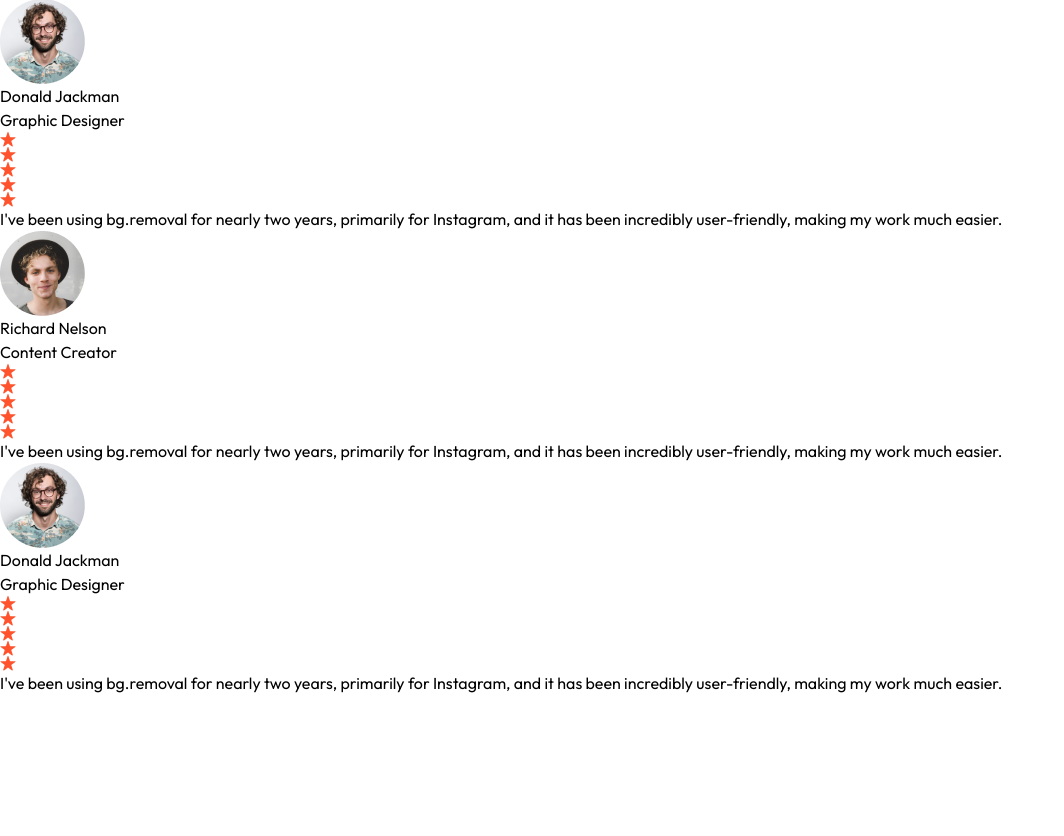
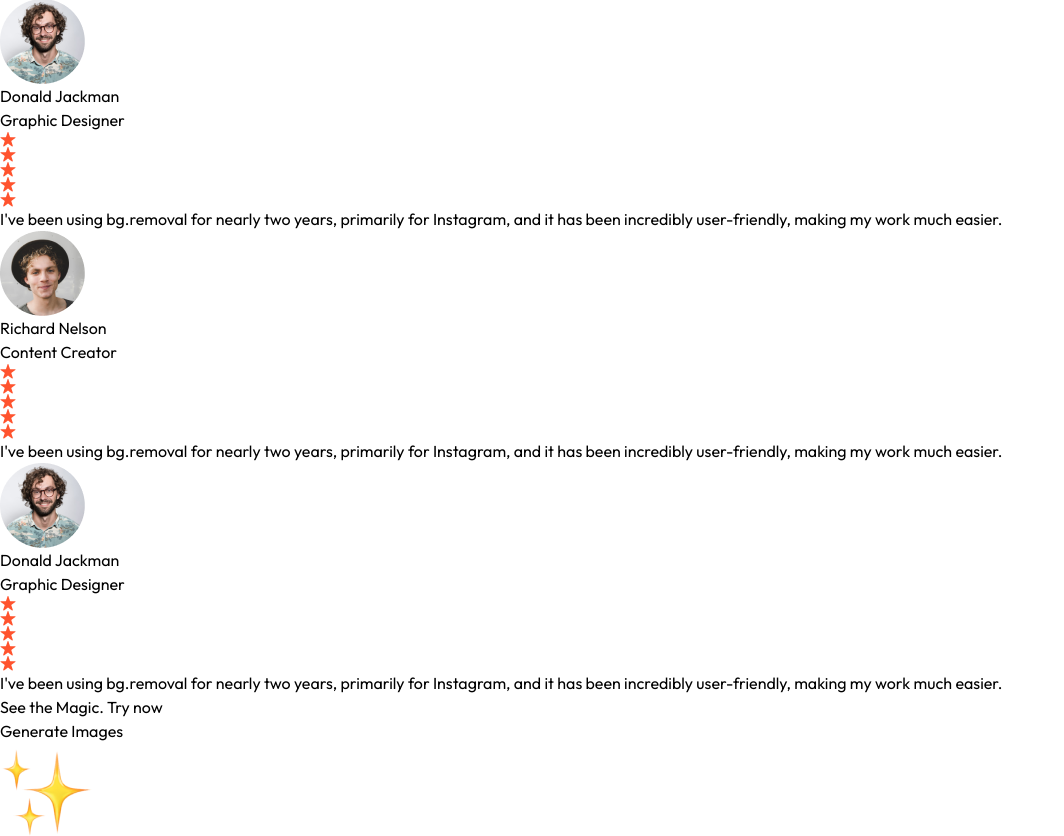
Before and after one commit to 01Nikhat/Artify, a React (Vite) app in the folder clients/: page / in a window 1280 px wide. Shown: the part 1851-2687 px from the top of the page, without its empty margins (0-1064 px from the left). Before the commit the page ends 2546 px from the top, so only its background shows below. Built offline with nearby package versions, Linux system fonts and the light colour scheme.

Commit message:
third commit

```diff
--- /dev/null
+++ b/clients/src/components/GenerateBtn.jsx
@@ -0,0 +1,16 @@
+import React from 'react'
+import { assets } from '../assets/assets'
+
+const GenerateBtn = () => {
+  return (
+    <div className='pb-16 text-center' >
+      <h1 className='text-2xl md:text-3xl lg:text-4xl mt-4 font-semibold text-neutral-800 py-6 md:py-16'>
+        See the Magic. Try now</h1>
+      <button className='inline-flex items-center gap-2 px-12 py-3 rounded-full bg-black text-white m-auto hover:scale-105 transition-all duration-500'> Generate Images
+        <img src={assets.star_group} alt="" className='h-6' />
+      </button>
+    </div>
+  )
+}
+
+export default GenerateBtn
--- a/clients/src/pages/Home.jsx
+++ b/clients/src/pages/Home.jsx
@@ -3,6 +3,7 @@
 import Steps from '../components/steps'
 import Description from '../components/Description'
 import Testimonial from '../components/Testimonial'
+import GenerateBtn from '../components/GenerateBtn'
 
 const Home = () => {
   return (
@@ -11,6 +12,7 @@
       <Steps />
       <Description />
       <Testimonial />
+      <GenerateBtn />
     </div>
   )
 }
```
